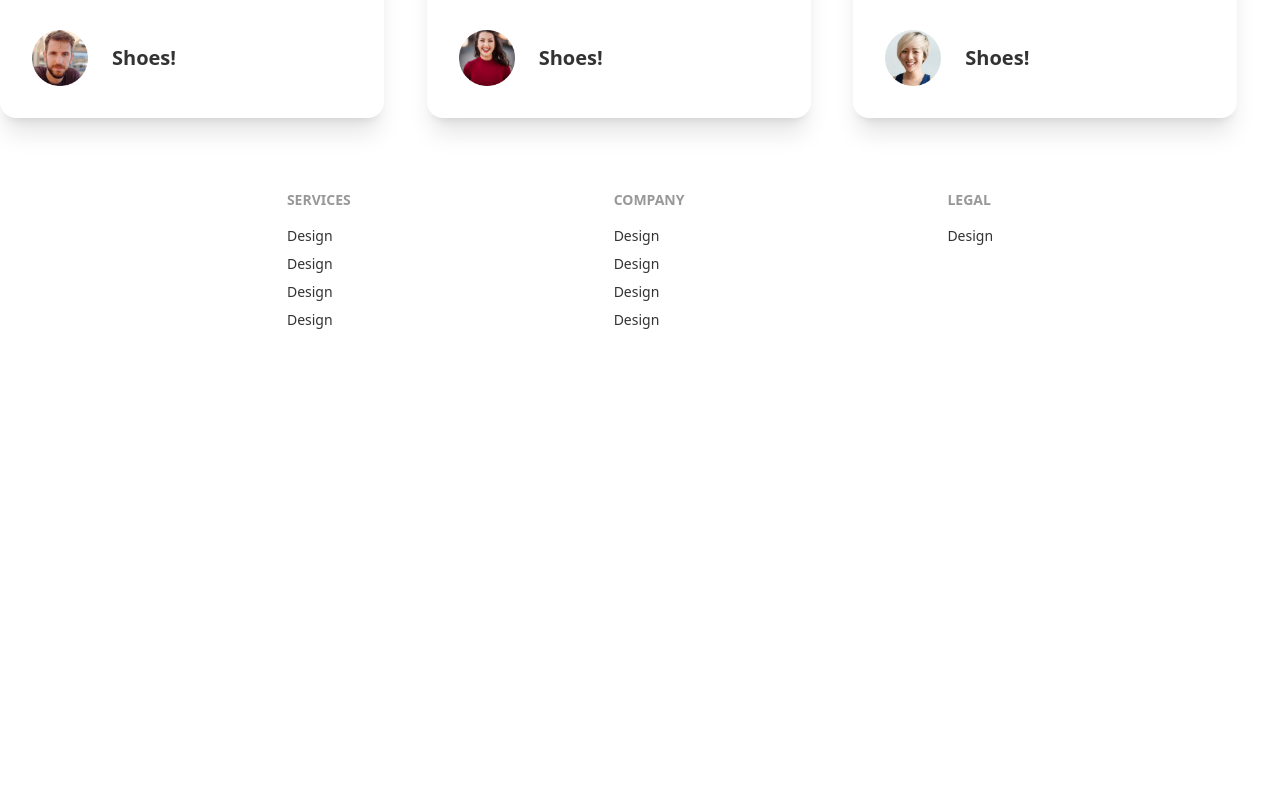
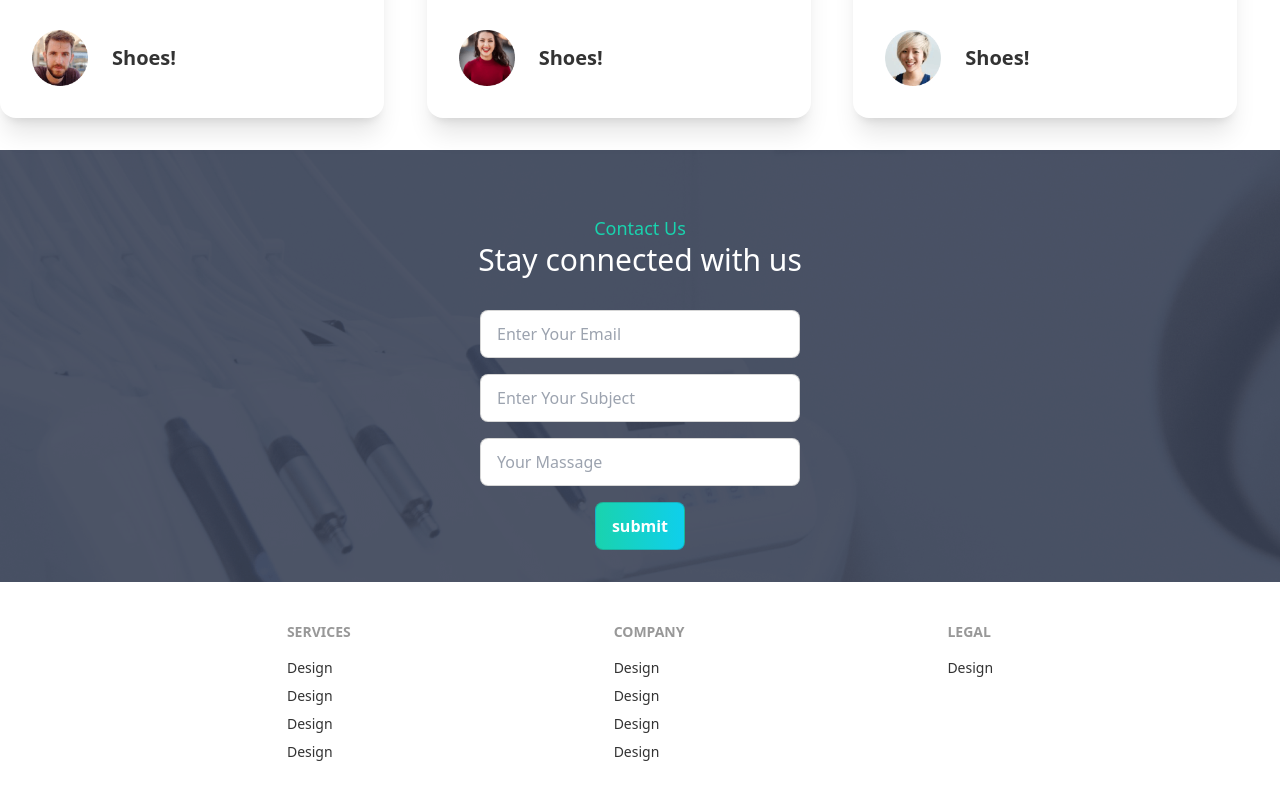
Before and after one commit to jhshakil/doctors-portal-client, a React (Create React App) app: page / in a window 1280 px wide. Shown: the part 3538-4338 px from the top of the page. Before the commit the page ends 3908 px from the top, so only its background shows below. Built offline with nearby package versions, Linux system fonts and the light colour scheme.

Commit message:
create contact form

```diff
--- a/src/Page/Home/Home.js
+++ b/src/Page/Home/Home.js
@@ -6,6 +6,7 @@ import Services from './Services';
 import Testimonial from './Testimonial';
 import Treatment from './Treatment';
 import Footer from '../Shared/Footer/Footer'
+import Contact from '../Shared/Contact/Contact';
 
 const Home = () => {
     return (
@@ -16,6 +17,7 @@ const Home = () => {
             <Treatment></Treatment>
             <Appoint></Appoint>
             <Testimonial></Testimonial>
+            <Contact></Contact>
             <Footer></Footer>
         </div>
     );
--- /dev/null
+++ b/src/Page/Shared/Contact/Contact.js
@@ -0,0 +1,23 @@
+import React from 'react';
+import appointment from '../../../assets/images/appointment.png'
+
+const Contact = () => {
+    return (
+        <div style={{
+            background: `url(${appointment})`
+        }} className='p-8'>
+            <div className='my-8'>
+                <p className='text-lg text-secondary text-center'>Contact Us</p>
+                <h3 className='text-3xl text-white text-center'>Stay connected with us</h3>
+            </div>
+            <form className='grid grid-cols-1 gap-4 justify-items-center'>
+                <input type="email" placeholder="Enter Your Email" class="input input-bordered w-full max-w-xs" />
+                <input type="text" placeholder="Enter Your Subject" class="input input-bordered w-full max-w-xs" />
+                <input type="textarea" placeholder="Your Massage" class="input input-bordered w-full max-w-xs" />
+                <input type="submit" value='submit' class="input input-bordered text-white bg-gradient-to-r from-secondary to-primary font-bold max-w-xs" />
+            </form>
+        </div>
+    );
+};
+
+export default Contact;
--- a/src/Page/Shared/Footer/Footer.js
+++ b/src/Page/Shared/Footer/Footer.js
@@ -1,9 +1,12 @@
 import React from 'react';
 import { Link } from 'react-router-dom';
+import footerImage from '../../../assets/images/footer.png'
 
 const Footer = () => {
     return (
-        <footer class="footer p-10 justify-evenly">
+        <footer style={{
+            background: `url(${footerImage})`
+        }} class="footer p-10 justify-evenly">
             <div>
                 <span class="footer-title">Services</span>
                 <Link to='/' class="link link-hover">Design</Link>
```
